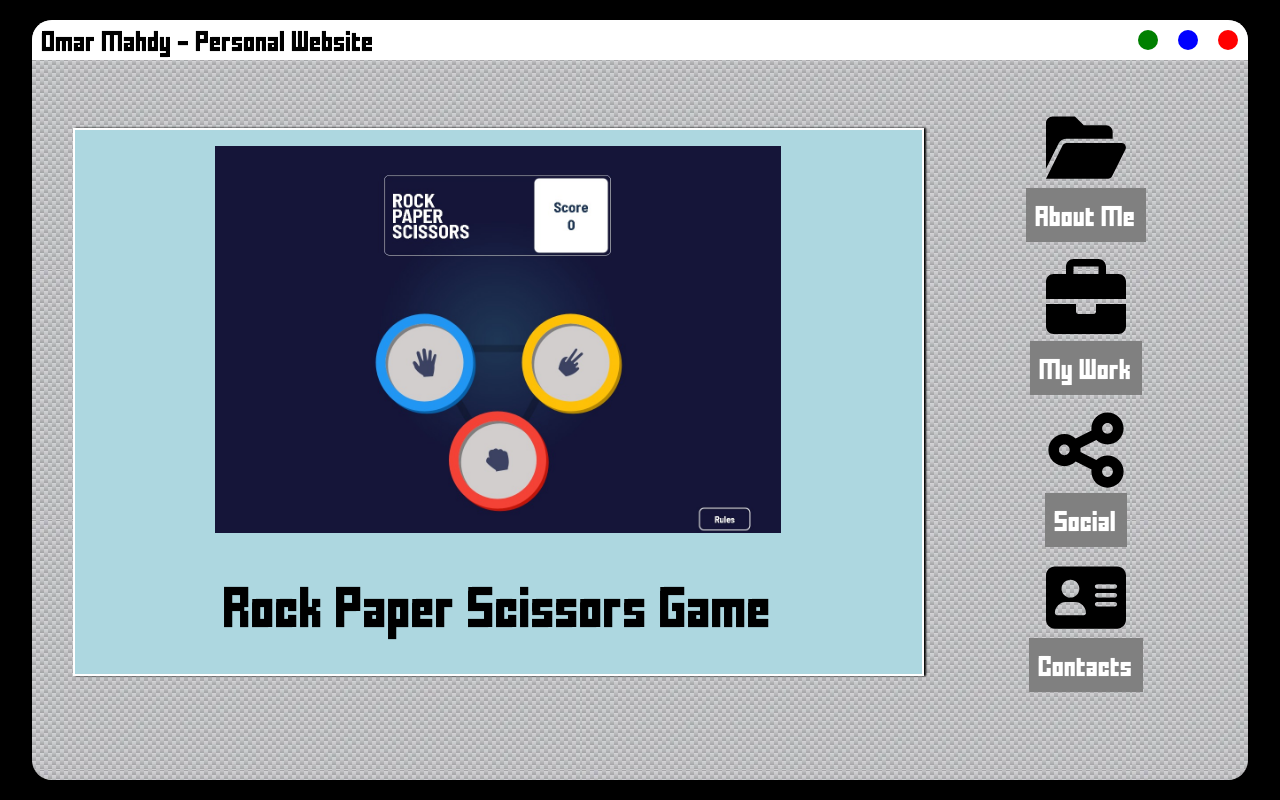
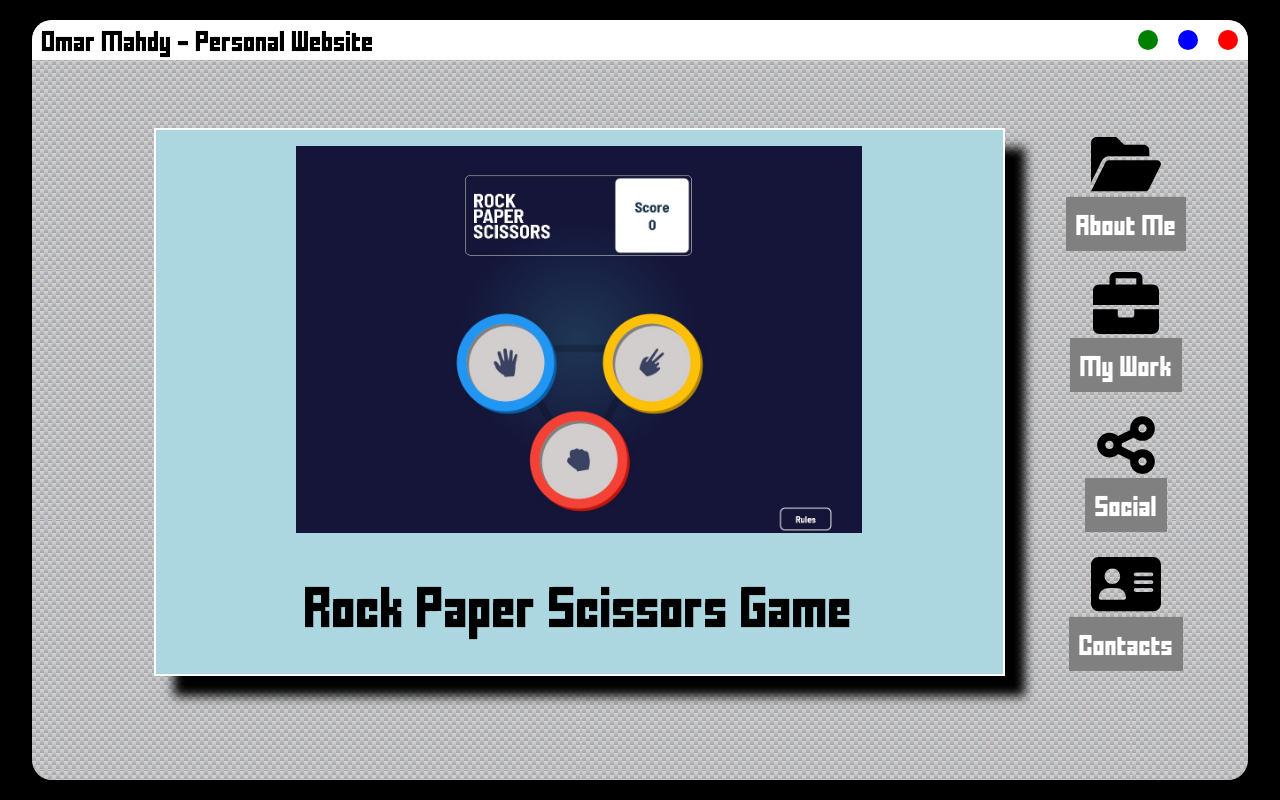
Before and after one commit to mahdtomar/My-Personal-Website, a plain HTML site: page index.html in a window 1280 px wide. Drawn offline with Linux system fonts and the light colour scheme.

Commit message:
adding shadow to the screen box

```diff
--- a/style.scss
+++ b/style.scss
@@ -52,7 +52,7 @@ body {
       .browser-body {
         display: flex;
         margin-top: 50px;
-        justify-content: space-evenly;
+        justify-content: right;
         align-items: center;
         .screen {
           border: 2px solid white;
@@ -62,7 +62,7 @@ body {
           background-color: rgb(173, 215, 224);
           width: 70%;
           position: relative;
-
+          box-shadow: 20px 20px 10px 0px black;
           .my-work {
             overflow-x: scroll;
             width: 100%;
@@ -85,17 +85,12 @@ body {
               background-image: url(./images/caret-right-solid.svg);
             }
             /* Track */
-            &::-webkit-scrollbar-track {
-              // border: 3px solid black;
-              //   background: #8e1919;
-            }
             &::-webkit-scrollbar-track-piece {
               border: 3px solid black;
               border-right: 0px ;
               border-left: 0px ;
               background-image: url(./images/Knitted-Grey-Seamless-Pattern-For-Website-Background.webp);
             }
-
             /* Handle */
             &::-webkit-scrollbar-thumb {
               background-color: white;
@@ -255,7 +250,7 @@ body {
         .browser-body {
           display: flex;
           margin-top: 0px;
-          justify-content: space-evenly;
+          justify-content: right;
           align-items: center;
           height: 90%;
           .screen {
@@ -292,9 +287,10 @@ body {
             ul {
               height: 90%;
               li {
-                height: 140px;
+                margin: 20px 0px;
+                height: 120px;
                 svg {
-                  width: 80px;
+                  width: 70px;
                 }
               }
             }
```
Also changed, not shown: style.css, 1 other file.
